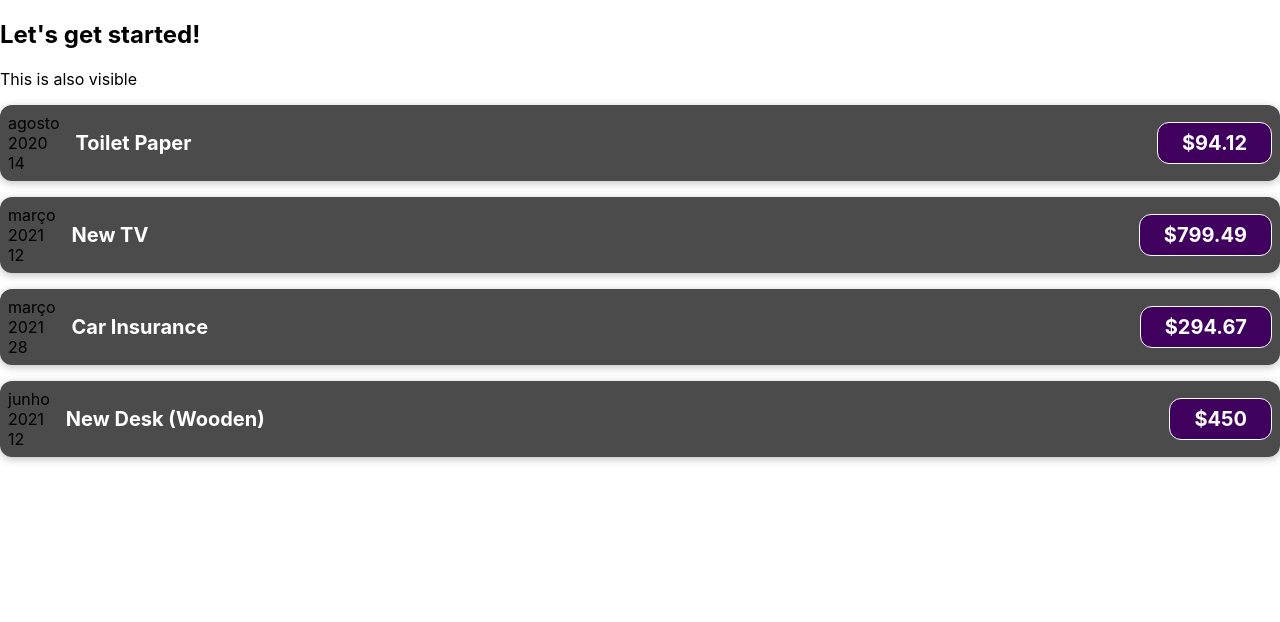
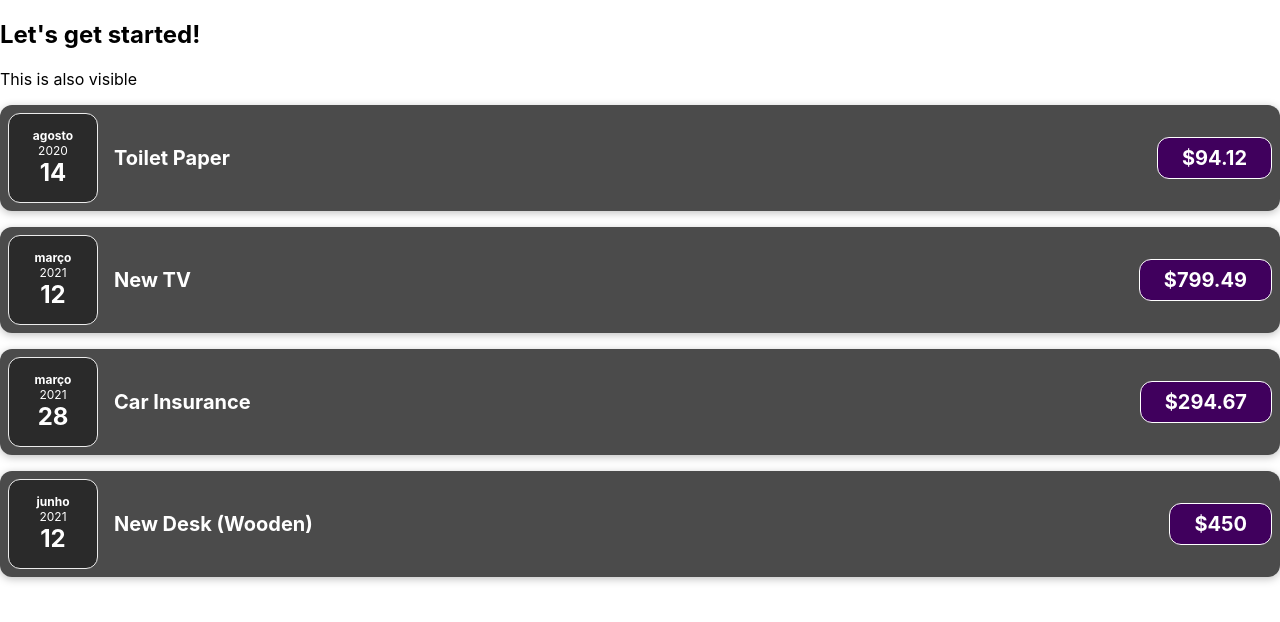
Before and after one commit to genSouza/react-course, a React (Create React App) app in the folder react-complete-guide/: page / in a window 1280 px wide. Shown: the top 622 px of the page. Built offline with nearby package versions, Linux system fonts and the light colour scheme.

Commit message:
Lesson 39
Splitting Components Into Multiple Components

```diff
--- a/react-complete-guide/src/App.js
+++ b/react-complete-guide/src/App.js
@@ -30,22 +30,22 @@ function App() {
         title={expenses[0].title}
         amount={expenses[0].amount}
         date={expenses[0].date}
-      ></ExpenseItemComponent>
+      />
       <ExpenseItemComponent
         title={expenses[1].title}
         amount={expenses[1].amount}
         date={expenses[1].date}
-      ></ExpenseItemComponent>
+      />
       <ExpenseItemComponent
         title={expenses[2].title}
         amount={expenses[2].amount}
         date={expenses[2].date}
-      ></ExpenseItemComponent>
+      />
       <ExpenseItemComponent
         title={expenses[3].title}
         amount={expenses[3].amount}
         date={expenses[3].date}
-      ></ExpenseItemComponent>
+      />
     </div>
   );
 }
--- /dev/null
+++ b/react-complete-guide/src/components/ExpenseDate.component.js
@@ -0,0 +1,16 @@
+import "./ExpenseDate.css";
+function ExpenseDateComponent(props) {
+  const month = props.date.toLocaleString("pt-BR", { month: "long" });
+  const day = props.date.toLocaleString("pt-BR", { day: "2-digit" });
+  const year = props.date.getFullYear();
+
+  return (
+    <div className="expense-date">
+      <div className="expense-date__month">{month}</div>
+      <div className="expense-date__year">{year}</div>
+      <div className="expense-date__day">{day}</div>
+    </div>
+  );
+}
+
+export default ExpenseDateComponent;
--- /dev/null
+++ b/react-complete-guide/src/components/ExpenseDate.css
@@ -0,0 +1,26 @@
+.expense-date {
+    display: flex;
+    flex-direction: column;
+    width: 5.5rem;
+    height: 5.5rem;
+    border: 1px solid #ececec;
+    border-radius: 12px;
+    align-items: center;
+    justify-content: center;
+    color: white;
+    background-color: #2a2a2a;
+  }
+
+  .expense-date__month {
+    font-size: 0.75rem;
+    font-weight: bold;
+  }
+
+  .expense-date__year {
+    font-size: 0.75rem;
+  }
+
+  .expense-date__day {
+    font-size: 1.5rem;
+    font-weight: bold;
+  }
--- a/react-complete-guide/src/components/ExpenseItem.component.js
+++ b/react-complete-guide/src/components/ExpenseItem.component.js
@@ -1,17 +1,10 @@
+import ExpenseDateComponent from "./ExpenseDate.component";
 import "./ExpenseItem.css";
 
 function ExpenseItemComponent(props) {
-  const month = props.date.toLocaleString("pt-BR", { month: "long" });
-  const day = props.date.toLocaleString("pt-BR", { day: "2-digit" });
-  const year = props.date.getFullYear();
-
   return (
     <div className="expense-item">
-      <div>
-        <div>{month}</div>
-        <div>{year}</div>
-        <div>{day}</div>
-      </div>
+      <ExpenseDateComponent date={props.date} />
       <div className="expense-item__description">
         <h2>{props.title}</h2>
         <div className="expense-item__price">${props.amount}</div>
```
Also changed, not shown: 1 other file (tests, documents, lock files or other folders).
